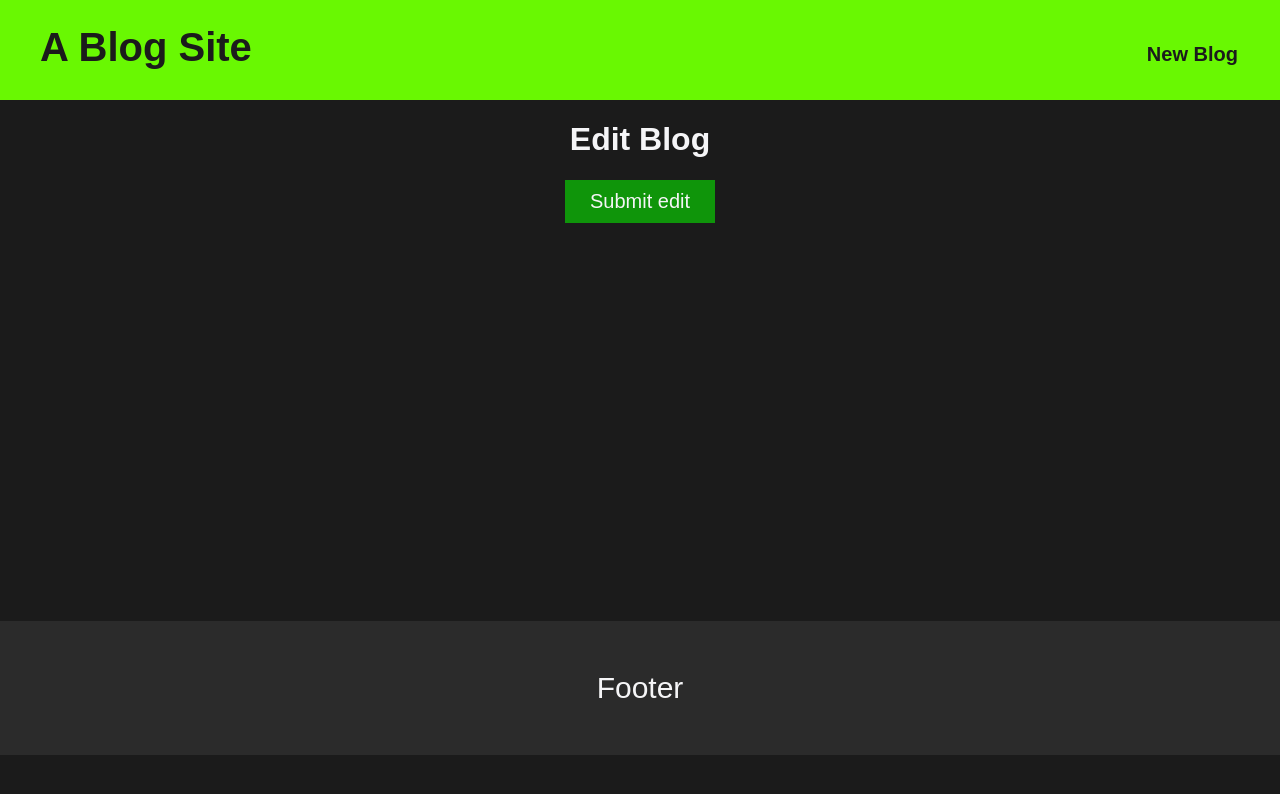
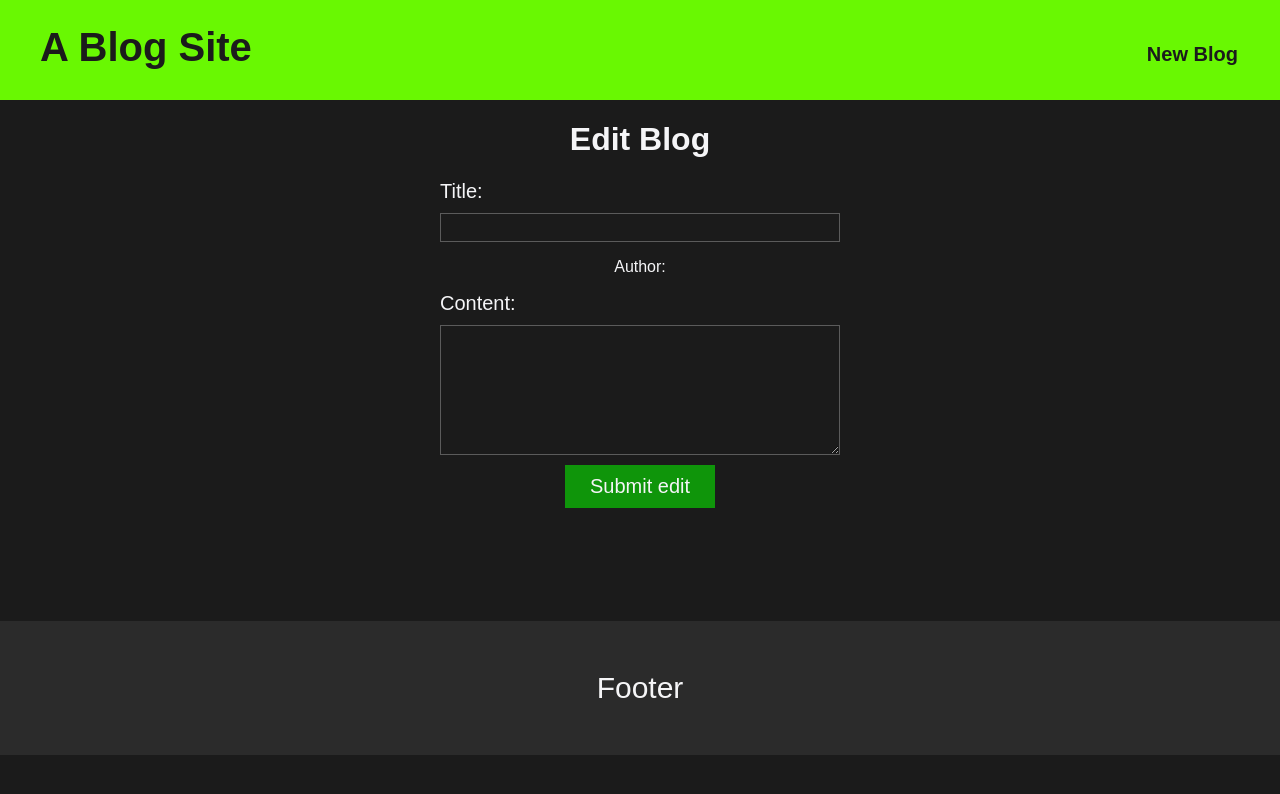
Before and after one commit to E-Lian/MERN-blog_site, a React (Create React App) app in the folder client/: page /blog/edit/1 in a window 1280 px wide. Shown: the top 794 px of the page. Built offline with nearby package versions, Linux system fonts and the light colour scheme; no server answers.

Commit message:
Added edit blog feature for site

```diff
--- a/client/src/components/EditForm.js
+++ b/client/src/components/EditForm.js
@@ -2,40 +2,62 @@ import React, { useEffect, useState } from "react";
 import { useParams } from "react-router-dom";
 
 const EditForm = () => {
+  const params = useParams();
 
-  // const handleSubmit = (evt) => {
-  //     evt.preventDefault();
-  //     const blog = {title, author, content};
-
-  //     fetch('/create', {
-  //         method: 'POST',
-  //         headers: { "Content-Type": "application/json" },
-  //         body: JSON.stringify(blog)
-  //       }).then(() => {
-  //         window.location.href = '/'
-  //       }).catch(err => console.log(err));
-  // };
-    const params = useParams()
-
-  const [ogBlogData, setOgBlogData] = useState("");
+  const [title, setTitle] = useState("");
+  const [author, setAuthor] = useState("");
+  const [content, setContent] = useState("");
   useEffect(() => {
     fetch(`/blog/${params.blogId}`)
       .then((response) => response.json())
       .then((data) => {
-        setOgBlogData(data);
+        setTitle(data.title);
+        setAuthor(data.author);
+        setContent(data.content);
       })
       .catch((err) => console.log(err));
   }, []);
 
-  const handleSubmit = () => {
-    console.log("Blog edited")
-  }
+  const handleSubmit = (evt) => {
+    evt.preventDefault();
+    const blog = { title, author, content };
+
+    fetch(`/blog/${params.blogId}`, {
+      method: "PUT",
+      headers: { "Content-Type": "application/json" },
+      body: JSON.stringify(blog),
+    })
+      .then(() => {
+        window.location.href = "/";
+      })
+      .catch((err) => console.log(err));
+  };
 
   return (
     <div className="edit-form create-blog">
       <h1>Edit Blog</h1>
       <form onSubmit={handleSubmit}>
-        <button>Submit edit</button>
+        <label for="edit-title">Title:</label>
+        <input
+          type="text"
+          value={title}
+          id="edit-title"
+          onChange={(e) => {
+            setTitle(e.target.value);
+          }}
+        />
+        <p>
+          Author: <span class="edit-author">{author}</span>
+        </p>
+        <label for="edit-content">Content:</label>
+        <textarea
+          value={content}
+          id="edit-content"
+          onChange={(e) => {
+            setContent(e.target.value);
+          }}
+        ></textarea>
+        <button type="submit">Submit edit</button>
       </form>
     </div>
   );
--- a/client/src/components/RemoveBlog.js
+++ b/client/src/components/RemoveBlog.js
@@ -4,7 +4,7 @@ const RemoveBlog = ({blogId}) => {
         fetch(`/blog/${blogId}`, {
             method: 'DELETE'
           }).then((res) => {
-            if (res.status == 404) {
+            if (res.status === 404) {
                 alert("Something's wrong. Can't delete this blog.")
             } else {
                 window.location.href = '/'
```
